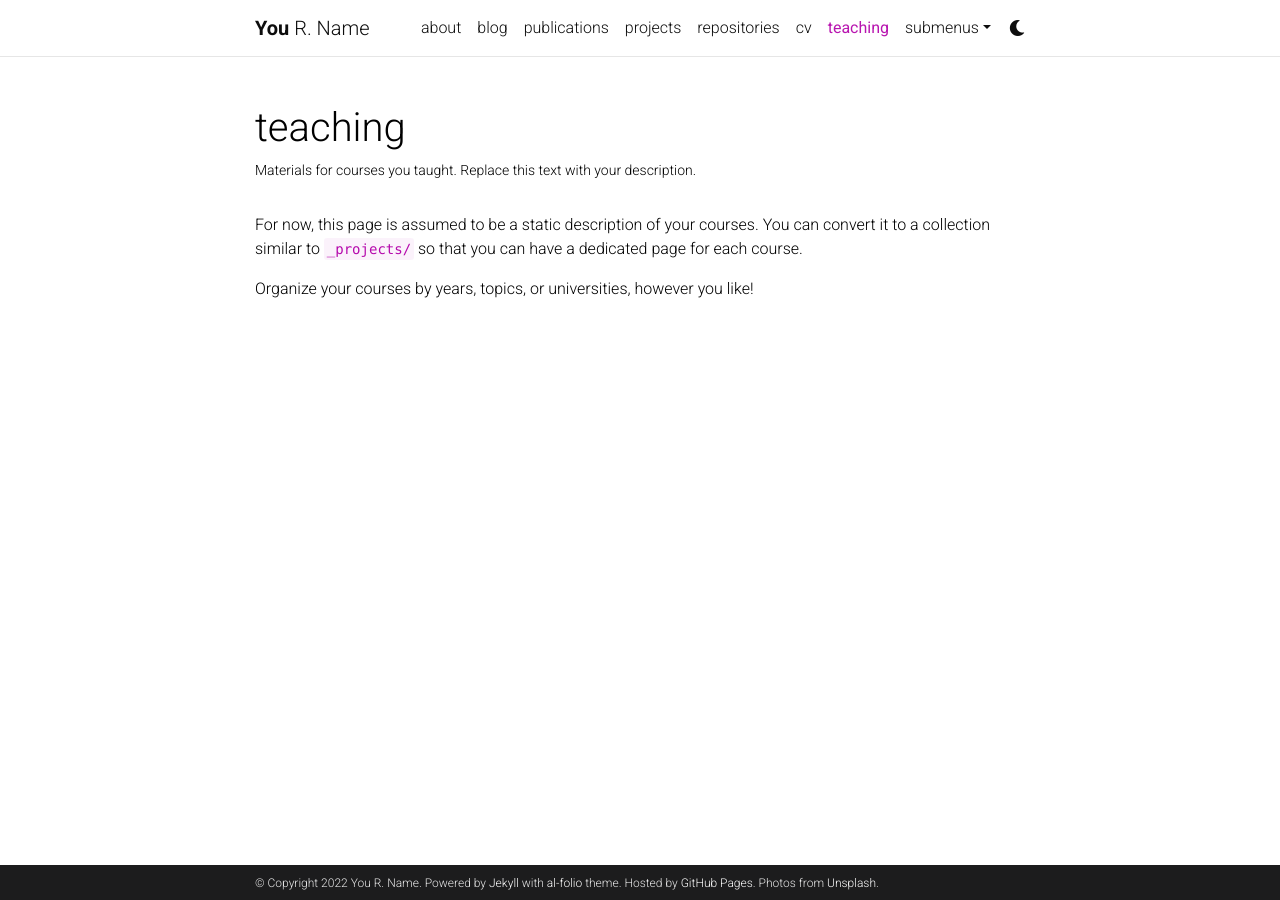
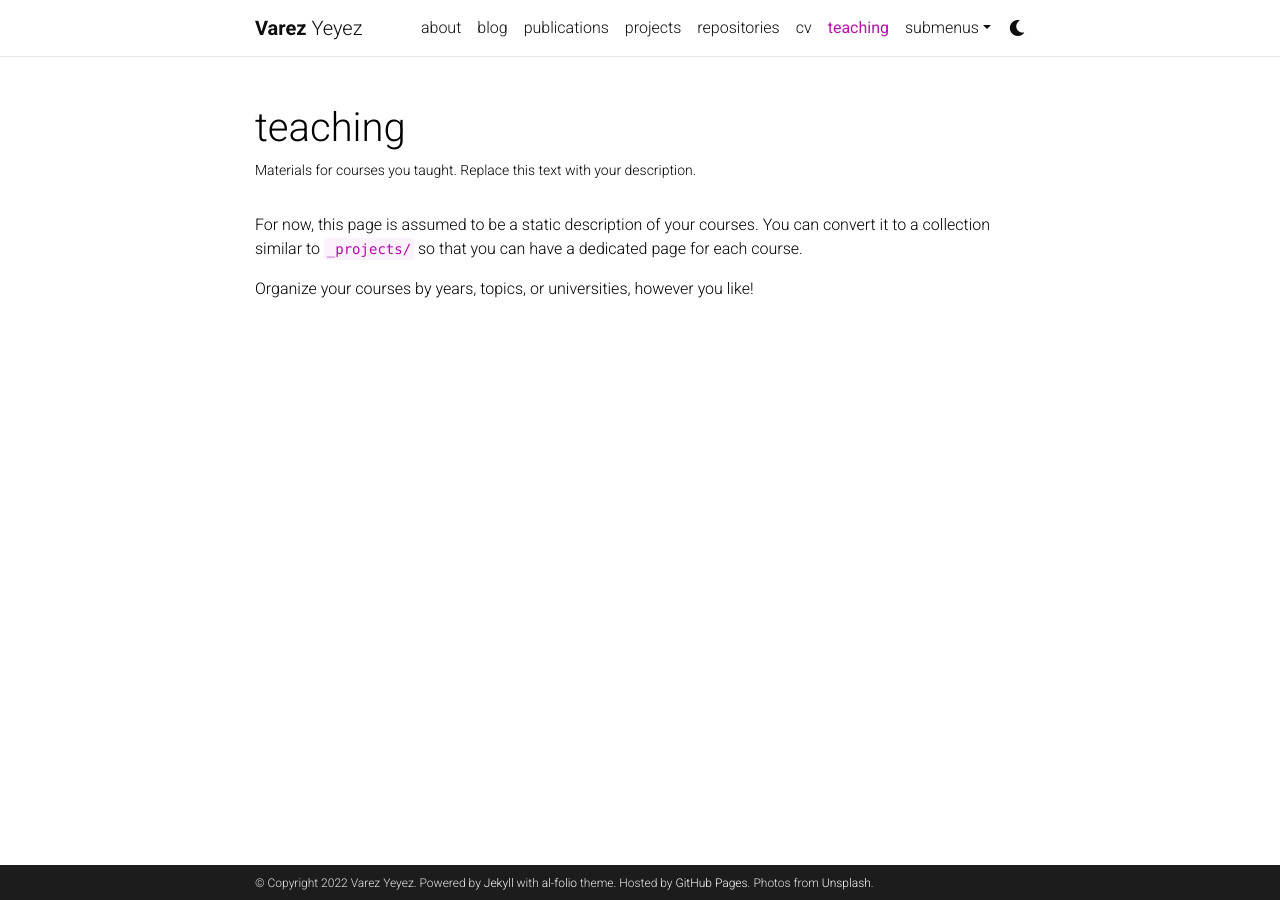
Before and after one commit to VarezY/VarezY.github.io, a Jekyll site: the page built from _pages/teaching.md, in a window 1280 px wide. Built offline with Jekyll 4.4.1, drawn with Linux system fonts in a browser that asks for light colours; comment, search, counter and statistics services are not loaded; a style sheet for code colours, icons or effects is not loaded.

Commit message:
Update Web Setting

```diff
--- a/Gemfile
+++ b/Gemfile
@@ -1,5 +1,6 @@
 source 'https://rubygems.org'
 group :jekyll_plugins do
+    gem 'wdm', '>= 0.1.0' if Gem.win_platform?
     gem 'jekyll'
     gem 'jekyll-archives'
     gem 'jekyll-diagrams'
--- a/_config.yml
+++ b/_config.yml
@@ -3,9 +3,9 @@
 # -----------------------------------------------------------------------------
 
 title: blank # the website title (if blank, full name will be used instead)
-first_name: You
-middle_name: R.
-last_name: Name
+first_name: Varez
+middle_name:
+last_name: Yeyez
 email: you@example.com
 description: > # the ">" symbol means to ignore newlines until "footer_text:"
   A simple, whitespace theme for academics. Based on [*folio](https://github.com/bogoli/-folio) design.
@@ -18,8 +18,8 @@ keywords: jekyll, jekyll-theme, academic-website, portfolio-website  # add your
 lang: en # the language of your site (for example: en, fr, cn, ru, etc.)
 icon: ⚛️  # the emoji used as the favicon (alternatively, provide image name in /assets/img/)
 
-url: https://alshedivat.github.io # the base hostname & protocol for your site
-baseurl: /al-folio # the subpath of your site, e.g. /blog/
+url: https://varezy.github.io # the base hostname & protocol for your site
+baseurl:  # the subpath of your site, e.g. /blog/
 last_updated: false # set to true if you want to display last updated in the footer
 impressum_path:  # set to path to include impressum link in the footer, use the same path as permalink in a page, helps to conform with EU GDPR
 
@@ -257,7 +257,7 @@ more_authors_animation_delay: 10  # more authors are revealed on click using ani
 # -----------------------------------------------------------------------------
 
 imagemagick:
-  enabled: true # enables responsive images for your site (recomended, see https://github.com/alshedivat/al-folio/issues/537)
+  enabled: false # enables responsive images for your site (recomended, see https://github.com/alshedivat/al-folio/issues/537)
   widths:
     - 480
     - 800
```
